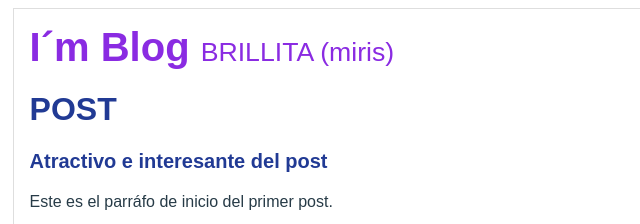
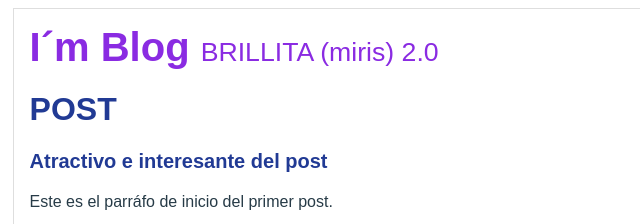
Before and after one commit to MiriHdez/blogMe, a plain HTML site: page blogpost.html in a window 1280 px wide. Shown: the top 224 px of the page, 168-808 px from the left. Drawn offline with Linux system fonts and the light colour scheme.

Commit message:
versión de blog

```diff
--- a/blogpost.html
+++ b/blogpost.html
@@ -6,7 +6,7 @@
   <body>
     <div id="container">
       <div id="cabecera">
-        I´m Blog <span id="spTitle">BRILLITA (miris)</span>
+        I´m Blog <span id="spTitle">BRILLITA (miris) 2.0</span>
       </div>
       <h1>POST</h1>
       <div id="post">
```
